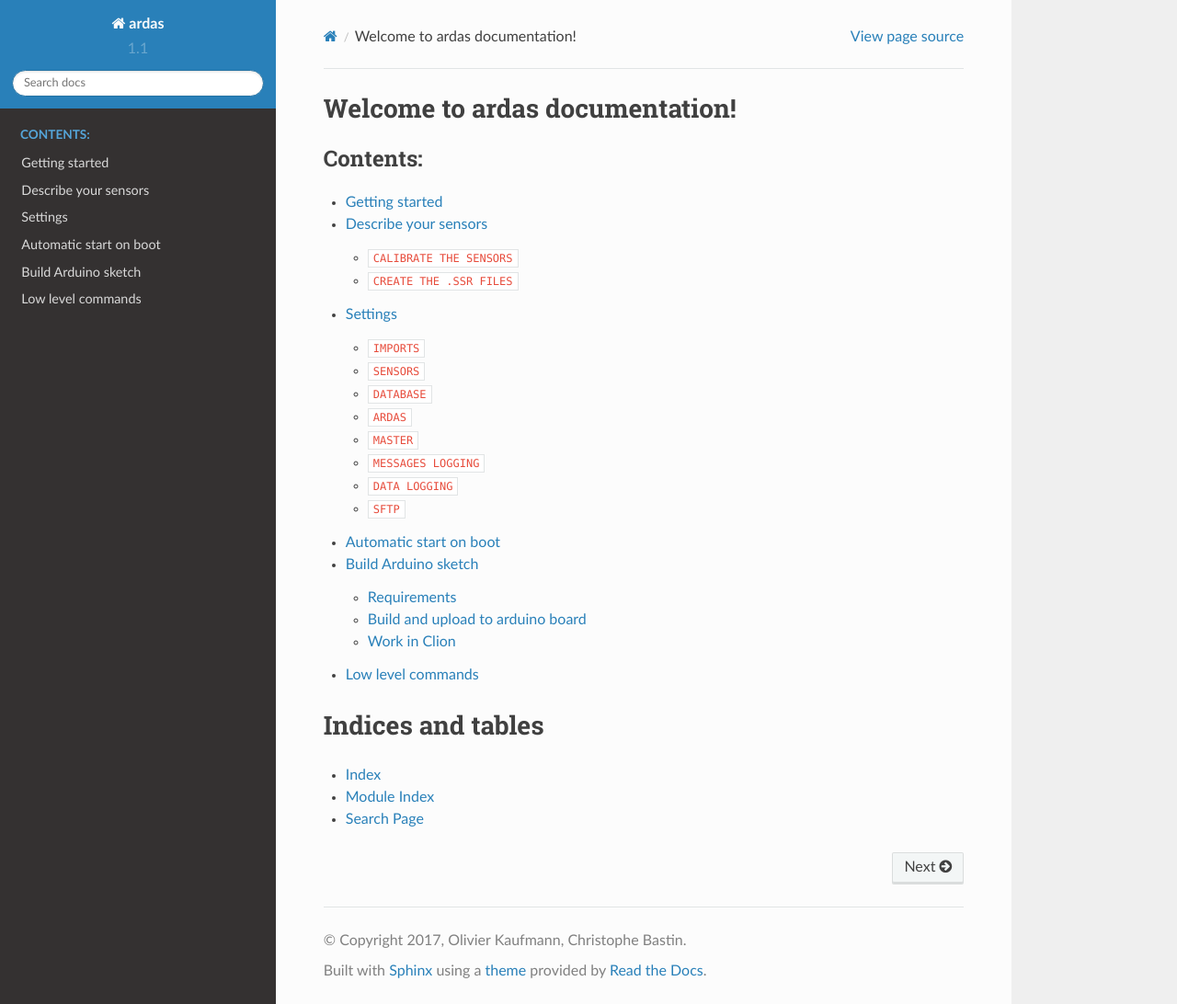
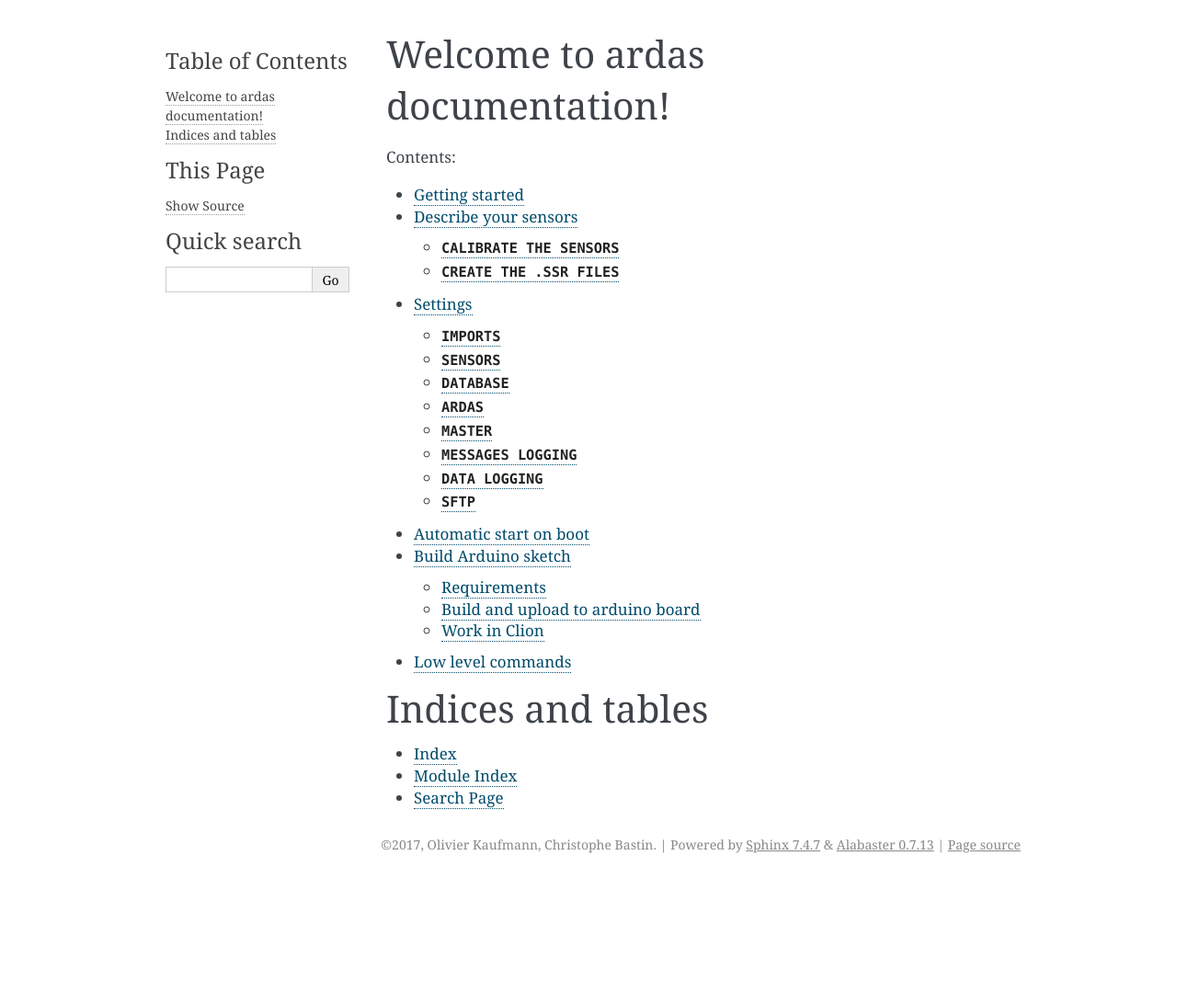
Before and after one commit to awatlet/ardas, a Sphinx documentation site: the page built from docs/source/index.rst, in a window 1280 px wide and 1092 px high. Shown: the whole window at 92% size. Built offline with Sphinx 7.4.7, drawn with Linux system fonts in a browser that asks for light colours.

Commit message:
remove sphinx theme

```diff
--- a/docs/source/conf.py
+++ b/docs/source/conf.py
@@ -20,7 +20,6 @@
 # import os
 # import sys
 # sys.path.insert(0, os.path.abspath('.'))
-import sphinx_rtd_theme
 
 
 # -- General configuration ------------------------------------------------
@@ -89,9 +88,7 @@
 # The theme to use for HTML and HTML Help pages.  See the documentation for
 # a list of builtin themes.
 #
-html_theme = 'sphinx_rtd_theme'
-
-html_theme_path = [sphinx_rtd_theme.get_html_theme_path()]
+html_theme = 'alabaster'
 
 # Theme options are theme-specific and customize the look and feel of a theme
 # further.  For a list of options available for each theme, see the
```
Also changed, not shown: 2 other files.
